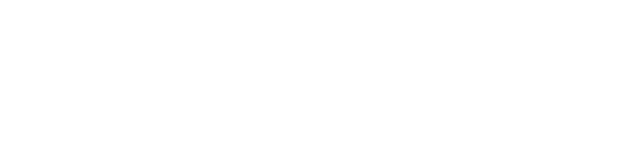
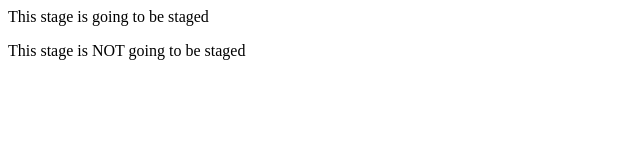
Before and after one commit to valdetshala1/htmlapp, a plain HTML site: page index.html in a window 1280 px wide. Shown: the whole page, without its empty margins (0-640 px from the left). Drawn offline with Linux system fonts and the light colour scheme.

Commit message:
Adds all the content to the HEAD Commit

```diff
--- a/index.html
+++ b/index.html
@@ -2,5 +2,7 @@
 	<head>
 	</head>
 	<body>
+		<p>This stage is going to be staged</p>
+		<p>This stage is NOT going to be staged</p>
 	</body>
 </html>
```
